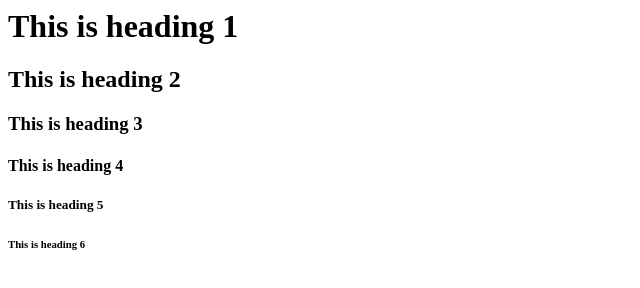
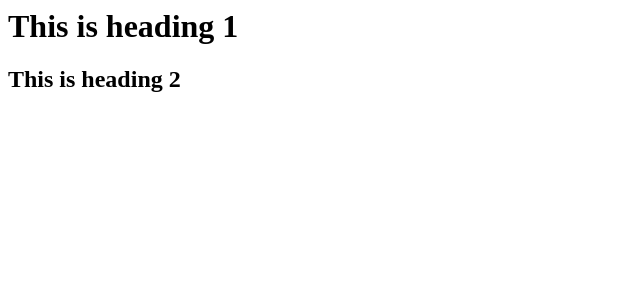
Before and after one commit to ProjectPro123/kumar, a plain HTML site: page index.html in a window 1280 px wide. Shown: the whole page, without its empty margins (0-640 px from the left). Drawn offline with Linux system fonts and the light colour scheme.

Commit message:
Update index.html

```diff
--- a/index.html
+++ b/index.html
@@ -2,9 +2,5 @@
 <body>
 <h1>This is heading 1</h1>
 <h2>This is heading 2</h2>
-<h3>This is heading 3</h3>
-<h4>This is heading 4</h4>
-<h5>This is heading 5</h5>
-<h6>This is heading 6</h6>
 </body>
 </html>
```
